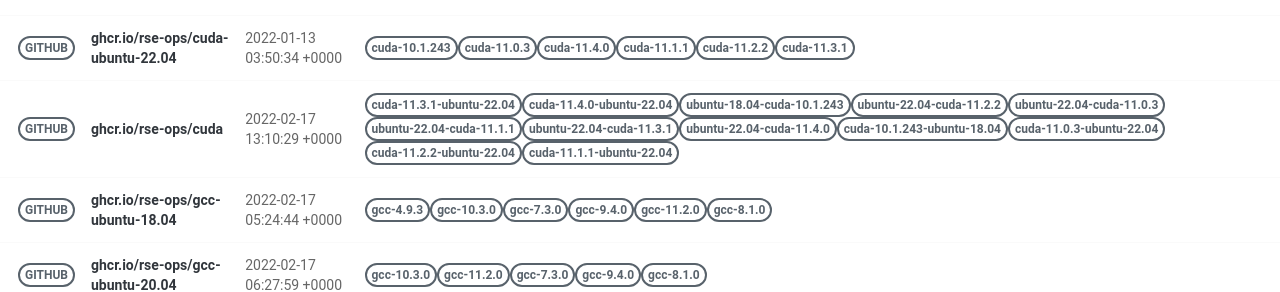
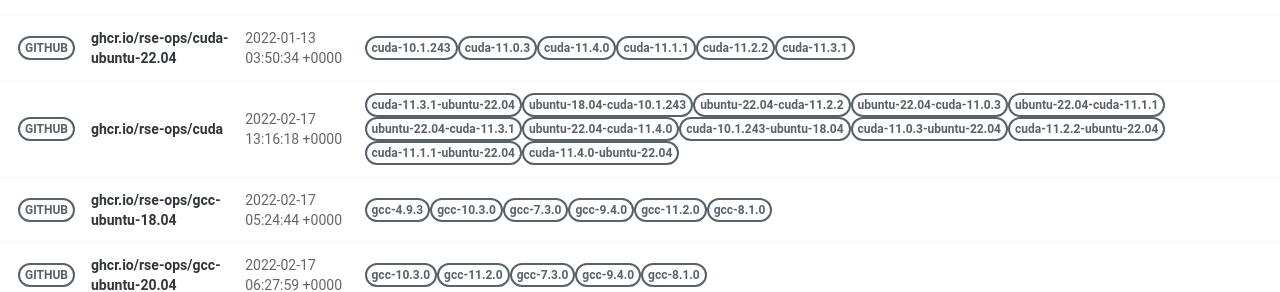
Before and after one commit to rse-ops/docker-images, a Jekyll site: the page built from pages/index.md, in a window 1280 px wide. Shown: the part 414-706 px from the top of the page. Built offline with Jekyll 4.4.1, drawn with Linux system fonts in a browser that asks for light colours; nearby versions of some CDN libraries.

Commit message:
Automated push to update library 2022-02-17

```diff
--- a/_library/ghcr.io-rse-ops-cuda.md
+++ b/_library/ghcr.io-rse-ops-cuda.md
@@ -1,7 +1,7 @@
 ---
 layout: container
 name: ghcr.io/rse-ops/cuda
-updated_at: 2022-02-17 13:10:29.673811
+updated_at: 2022-02-17 13:16:18.687998
 
 
 container_url: https://github.com/orgs/rse-ops/packages/container/package/cuda
```
Also changed, not shown: other parts of _library/ghcr.io-rse-ops-cuda.md (+3 -3 lines).
